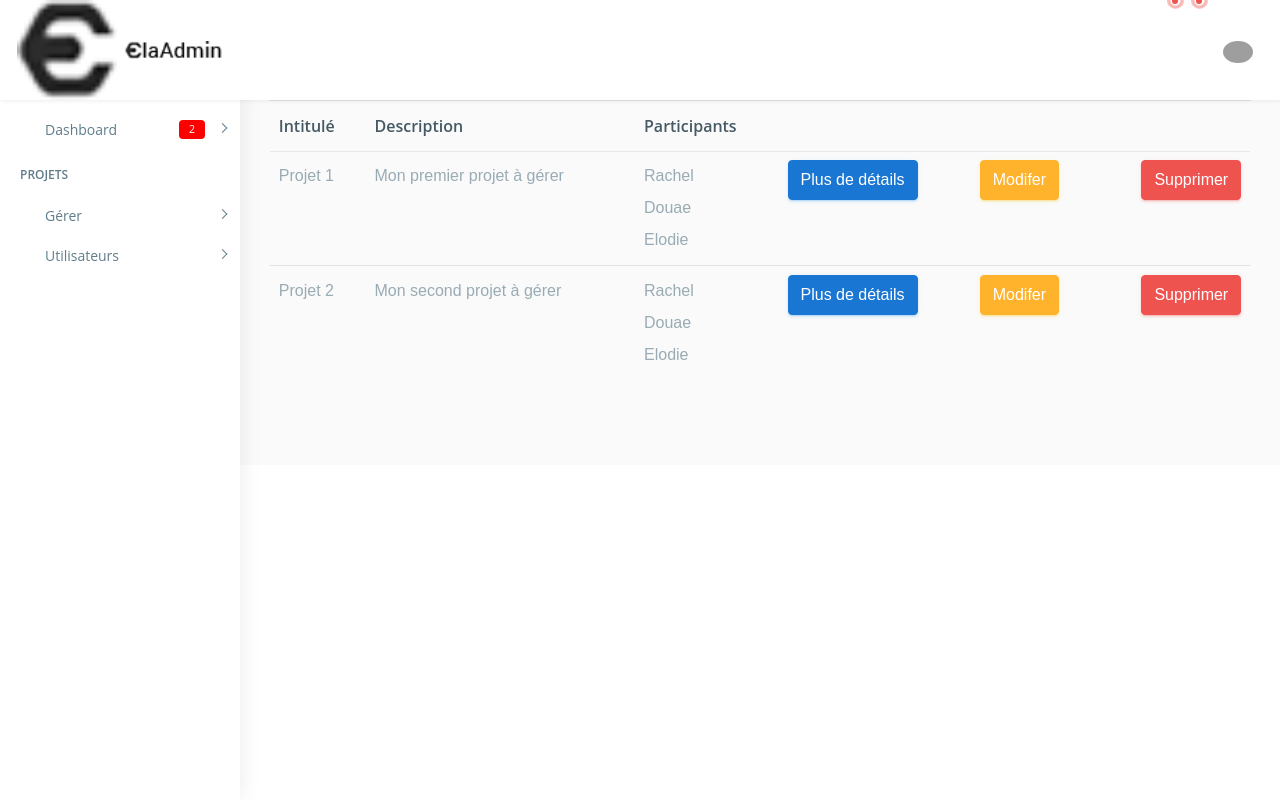
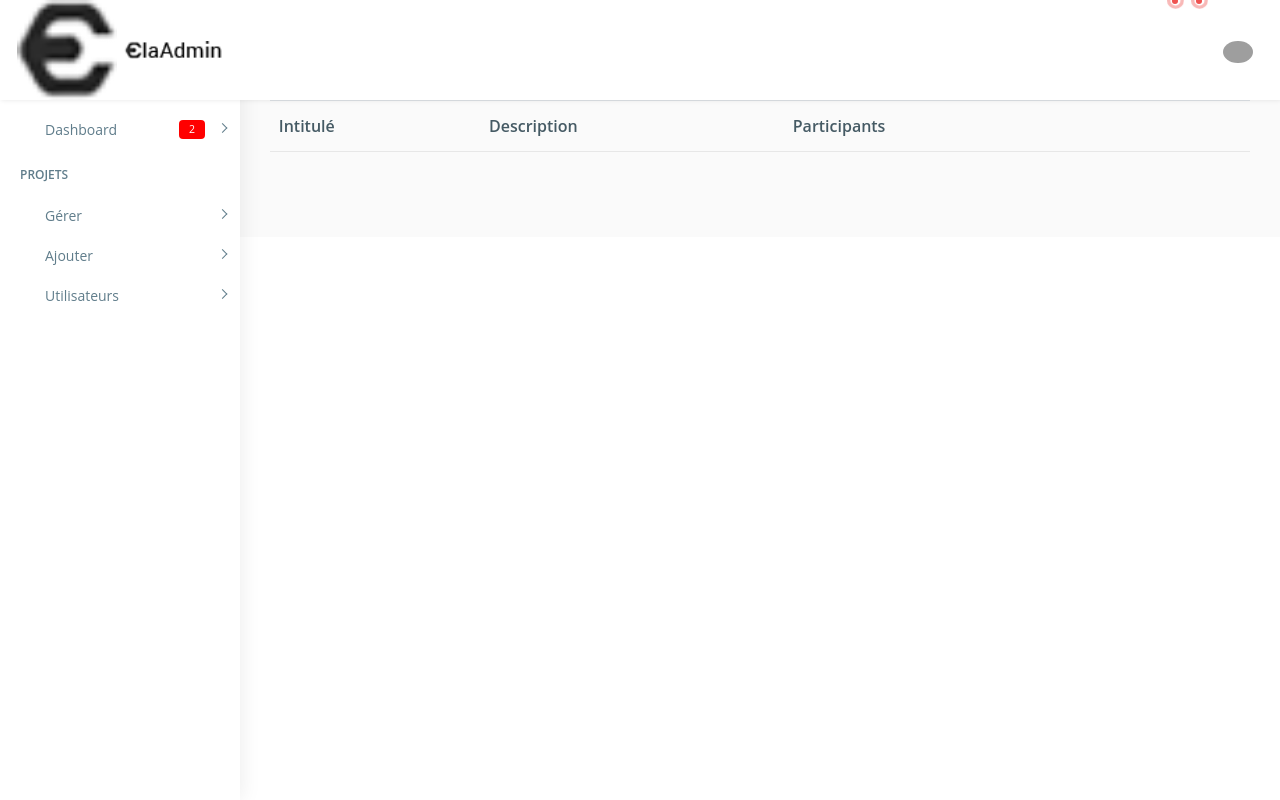
Before and after one commit to Shizawawa/REDGlow, a Symfony app: template templates/project/index.html.twig in a window 1280 px wide. Run offline with Twig, Linux system fonts and the light colour scheme; the template is opened without the code that fills it, so the values that code supplies are empty; style sheets or scripts are compiled from the project's sources; some libraries are stand-ins or nearby versions; grey boxes are pictures that could not be loaded.

Commit message:
Ajout du formulaire projet

```diff
--- a/src/Controller/DashboardController.php
+++ b/src/Controller/DashboardController.php
@@ -26,10 +26,10 @@ class DashboardController extends Controller
 	        throw new AccessDeniedException('Unable to access this page!');
 	    }
 
-	    $em = $this->getDoctrine()->getManager();
+	    /*$em = $this->getDoctrine()->getManager();
 
 	    $users = $em->getRepository(User::class)->findAll();
-	    dump($users);
+	    dump($users); */
 
 	    $token = $this->get('security.token_storage')->getToken();
 		$user = $token->getUser();
--- a/src/Entity/Project.php
+++ b/src/Entity/Project.php
@@ -27,7 +27,7 @@ class Project
     private $description;
 
     /**
-     * @ORM\Column(type="array")
+     * @ORM\Column(type="integer")
      */
     private $users;
 
--- a/templates/project/_form.html.twig
+++ b/templates/project/_form.html.twig
@@ -1,4 +1,3 @@
 {{ form_start(form) }}
     {{ form_widget(form) }}
-    <button class="btn">{{ button_label|default('Save') }}</button>
 {{ form_end(form) }}
--- a/templates/project/index.html.twig
+++ b/templates/project/index.html.twig
@@ -41,7 +41,7 @@
 
 {% extends 'base.html.twig' %}
 
-{% block title %}{{ controller_name }}!{% endblock %}
+{% block title %}{{ controller_name }}{% endblock %}
 
 	{% block body %}
 		<style>
@@ -64,9 +64,10 @@
 							</tr>
 						</thead>
 						<tbody>
-							<tr>
-								<td>Projet 1</td>
-								<td>Mon premier projet à gérer</td>
+							{% for project in projects %}
+								<tr>
+								<td>{{ project.name }}</td>
+								<td>{{ project.description }}</td>
 								<td>
 									<ul>
 										<li>Rachel</li>
@@ -74,24 +75,13 @@
 										<li>Elodie</li>
 									</ul>
 								</td>
-								<td><button class="btn btn-info" href="/show">Plus de détails</button></td>
-								<td><button class="btn btn-warning" href="/edit">Modifer</button></td>
+								<td><button class="btn btn-info" href="{# {{path('project_show')}} #}">Plus de détails</button></td>
+								<td><button class="btn btn-warning" href="edit">Modifer</button></td>
 								<td><button class="btn btn-danger" href="/delete">Supprimer</button></td>
 							</tr>
-							<tr>
-								<td>Projet 2</td>
-								<td>Mon second projet à gérer</td>
-								<td>
-									<ul>
-										<li>Rachel</li>
-										<li>Douae</li>
-										<li>Elodie</li>
-									</ul>
-								</td>
-								<td><button class="btn btn-info" href="/show">Plus de détails</button></td>
-								<td><button class="btn btn-warning" href="/edit">Modifer</button></td>
-								<td><button class="btn btn-danger" href="/delete">Supprimer</button></td>
-							</tr>
+
+							{% endfor %}
+
 
 						</tbody>
 					</table>
--- a/templates/template/navbar.html.twig
+++ b/templates/template/navbar.html.twig
@@ -16,6 +16,7 @@
                         </li>
                         <li class="nav-label">Projets</li>
                         <li> <a class="has-arrow  " href="/project" aria-expanded="false"><i class="fa fa-envelope"></i><span class="hide-menu">Gérer</span></a>
+                        <li> <a class="has-arrow  " href="/project/new" aria-expanded="false"><i class="fa fa-envelope"></i><span class="hide-menu">Ajouter</span></a>
                            {#  <ul aria-expanded="false" class="collapse">
                                 <li><a href="/projet">Liste</a></li>
                                 <li><a href="#">Créer un projet</a></li>
```
Also changed, not shown: src/Controller/ProjectController.php (+53 -3 lines), templates/project/new.html.twig (+19 -9 lines).
